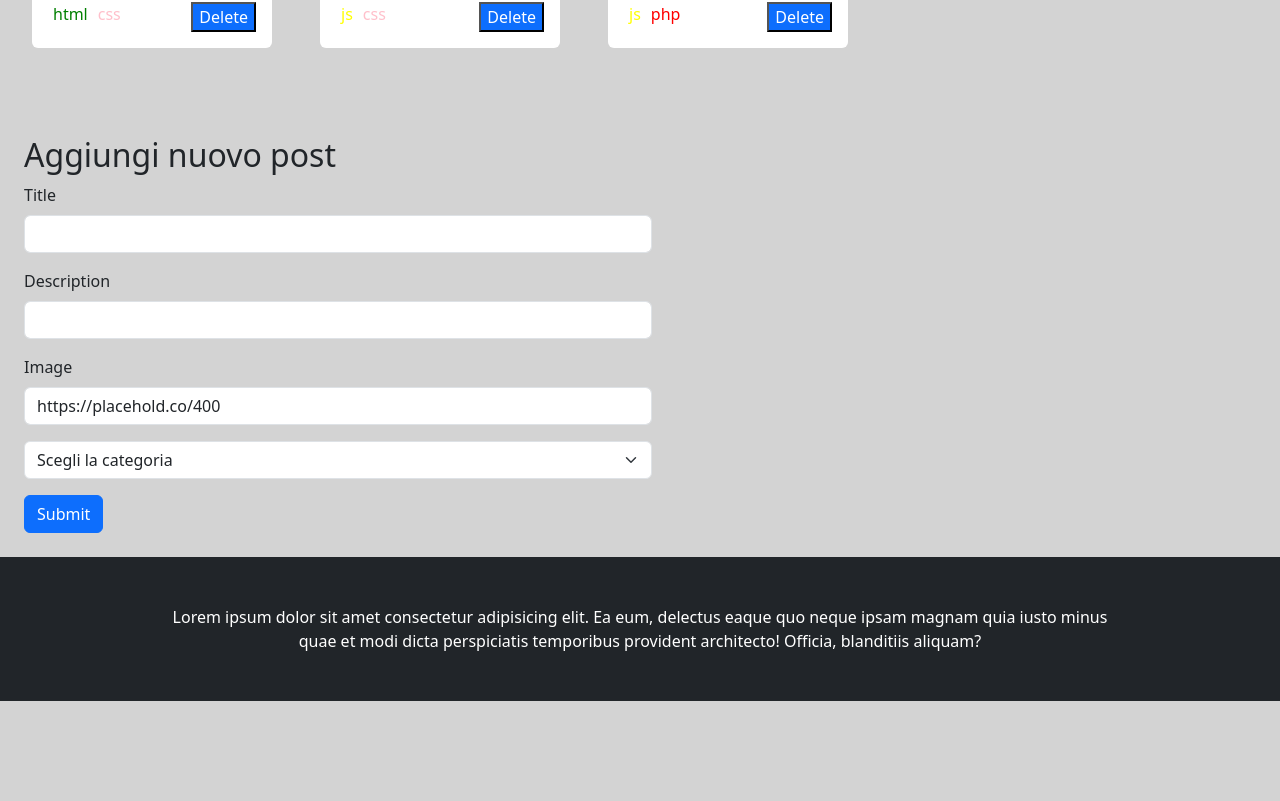
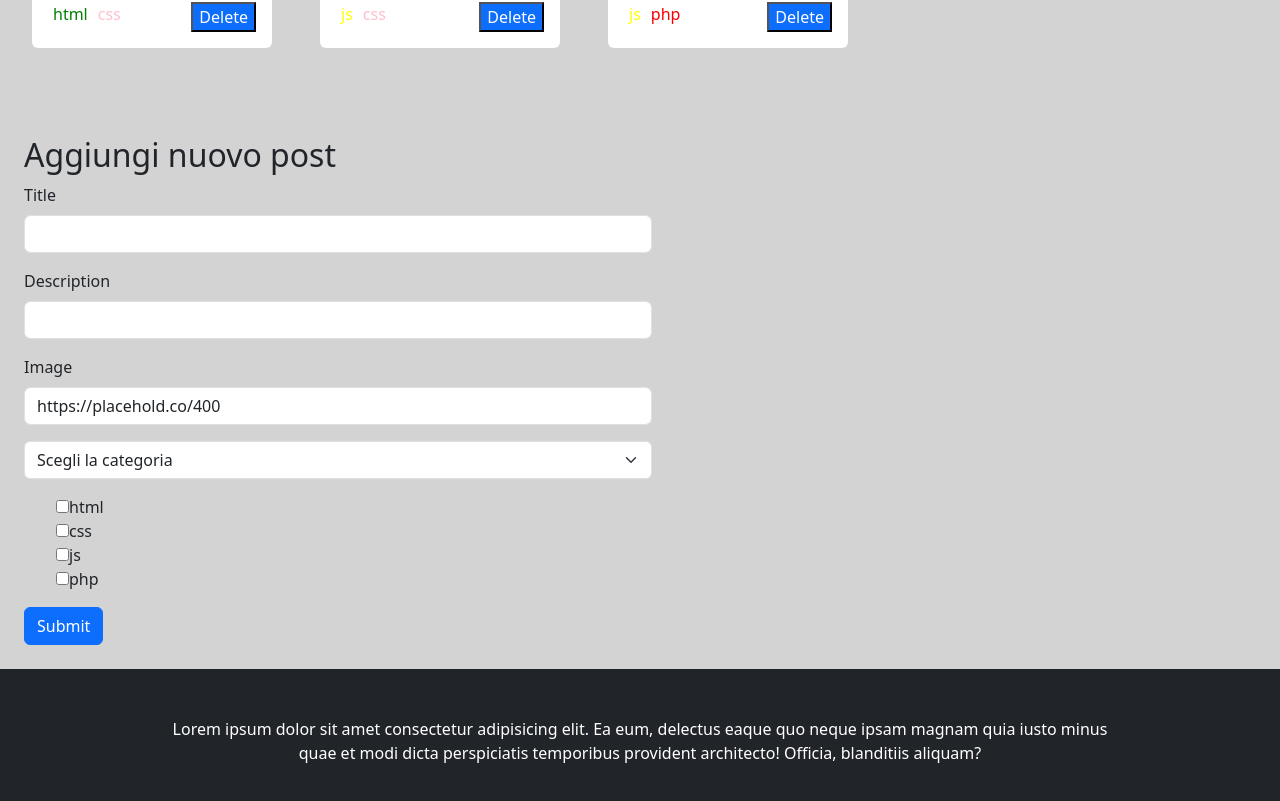
Before and after one commit to DavidIncarbone/react-form-multifield, a React (Vite) app: page / in a window 1280 px wide. Shown: the part 683-1484 px from the top of the page. Before the commit the page ends 1384 px from the top, so only its background shows below. Built offline with nearby package versions, Linux system fonts and the light colour scheme.

Commit message:
add tags checkbox

```diff
--- a/src/components/Main.jsx
+++ b/src/components/Main.jsx
@@ -2,20 +2,27 @@ import { useState } from "react";
 import posts from "../data/posts"
 import Card from "./Card"
 import tagsStyle from "../style/Tags.module.css"
-import TagsList from "./TagsList";
+import { TagsList, filteredTags } from "./TagsList";
 import Button from "./Button"
 
 function Main() {
 
+
+    const [myPosts, setMyPosts] = useState(posts);
     //DELETE
-    const [myPosts, setMyPosts] = useState(posts);
-
     function deleteItem(id) {
 
         setMyPosts(
             myPosts.filter((post) => post.id !== id)
         )
     }
+    function deleteNewItem(id) {
+
+        setPostList(
+            postList.filter((post) => post.id !== id)
+        )
+    }
+
     // ADD POST
 
     const initialNewPost = {
@@ -23,19 +30,15 @@ function Main() {
         title: "",
         description: "",
         image: "",
-        category: ""
+        category: "",
+        tags: ""
 
     };
     const [newPost, setNewPost] = useState(initialNewPost);
     const [postList, setPostList] = useState([]);
     const options = ["Cinema", "Calcio", "Viaggi"]
 
-    function deleteNewItem(id) {
-
-        setPostList(
-            postList.filter((post) => post.id !== id)
-        )
-    }
+    // FUNCTIONS
 
     function handleInput(event) {
 
@@ -53,6 +56,9 @@ function Main() {
         console.log(postList)
 
     }
+
+    //TAGS
+
 
     return (
         <main className="d-flex flex-column">
@@ -153,7 +159,18 @@ function Main() {
                     </select>
 
 
+                    <ul>
+                        {filteredTags.map((tag) => {
+                            return (
+                                <li key={crypto.randomUUID()} className="list-unstyled">
+                                    <input type="checkbox" id="checkbox" />
+                                    <label htmlFor="checkbox">{tag}</label>
 
+                                </li>
+                            )
+                        })}
+
+                    </ul>
 
 
                     <button type="submit" className="btn btn-primary">
@@ -163,7 +180,7 @@ function Main() {
             </section>
 
 
-        </main>
+        </main >
     )
 }
 export default Main
--- a/src/components/TagsList.jsx
+++ b/src/components/TagsList.jsx
@@ -9,8 +9,9 @@ for (let i = 0; i < myTags.length; i++) {
     for (let j = 0; j < myTags[i].length; j++) {
         filteredTags.indexOf(myTags[i][j]) === -1 && filteredTags.push(myTags[i][j])
     }
+
 }
-console.log(filteredTags)
+
 
 function TagsList() {
 
@@ -27,6 +28,6 @@ function TagsList() {
         </div>
     )
 }
-export default TagsList
+export { TagsList, filteredTags }
 
-// if (array.indexOf(value) === -1) array.push(value);
+console.log(filteredTags)
```
